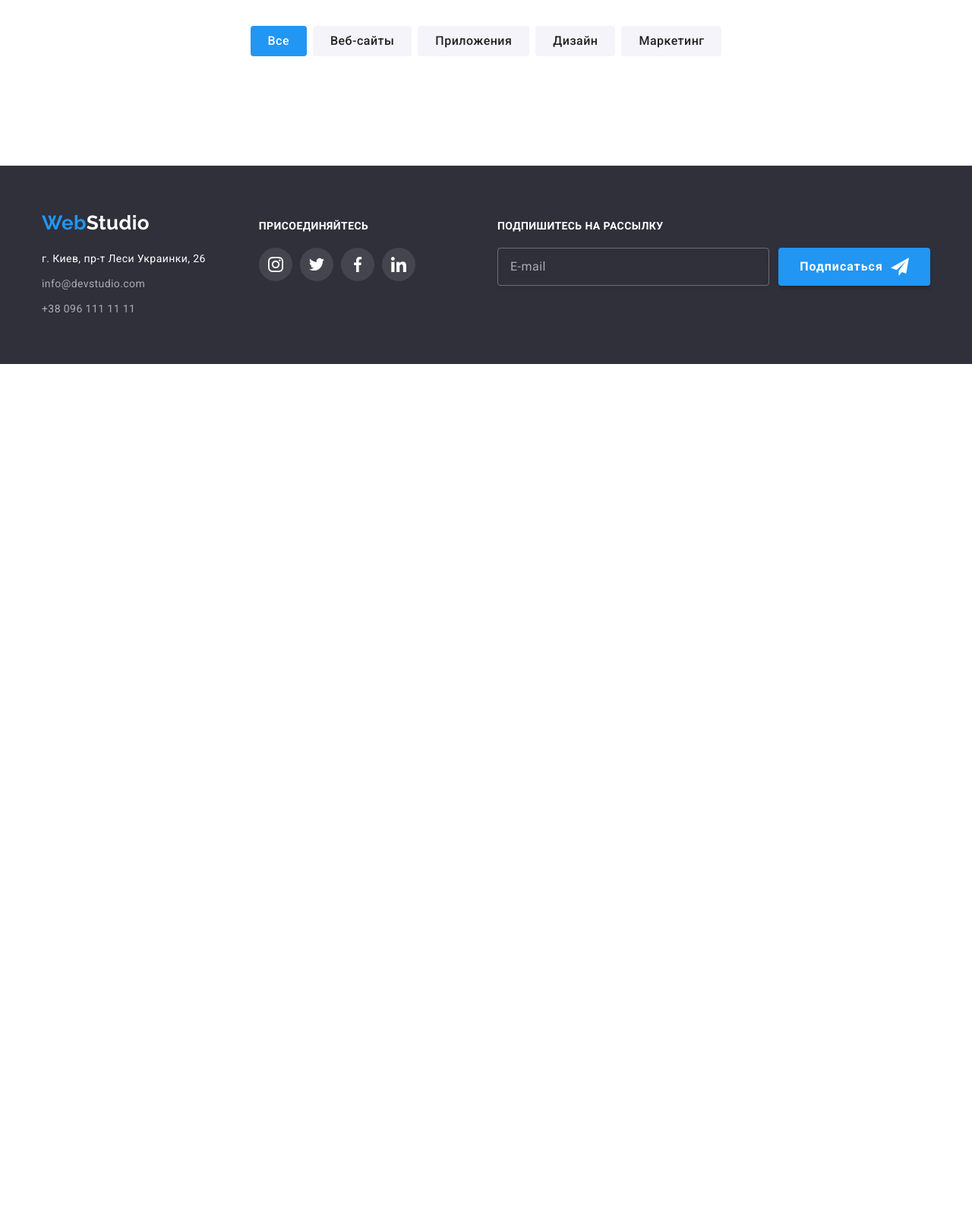
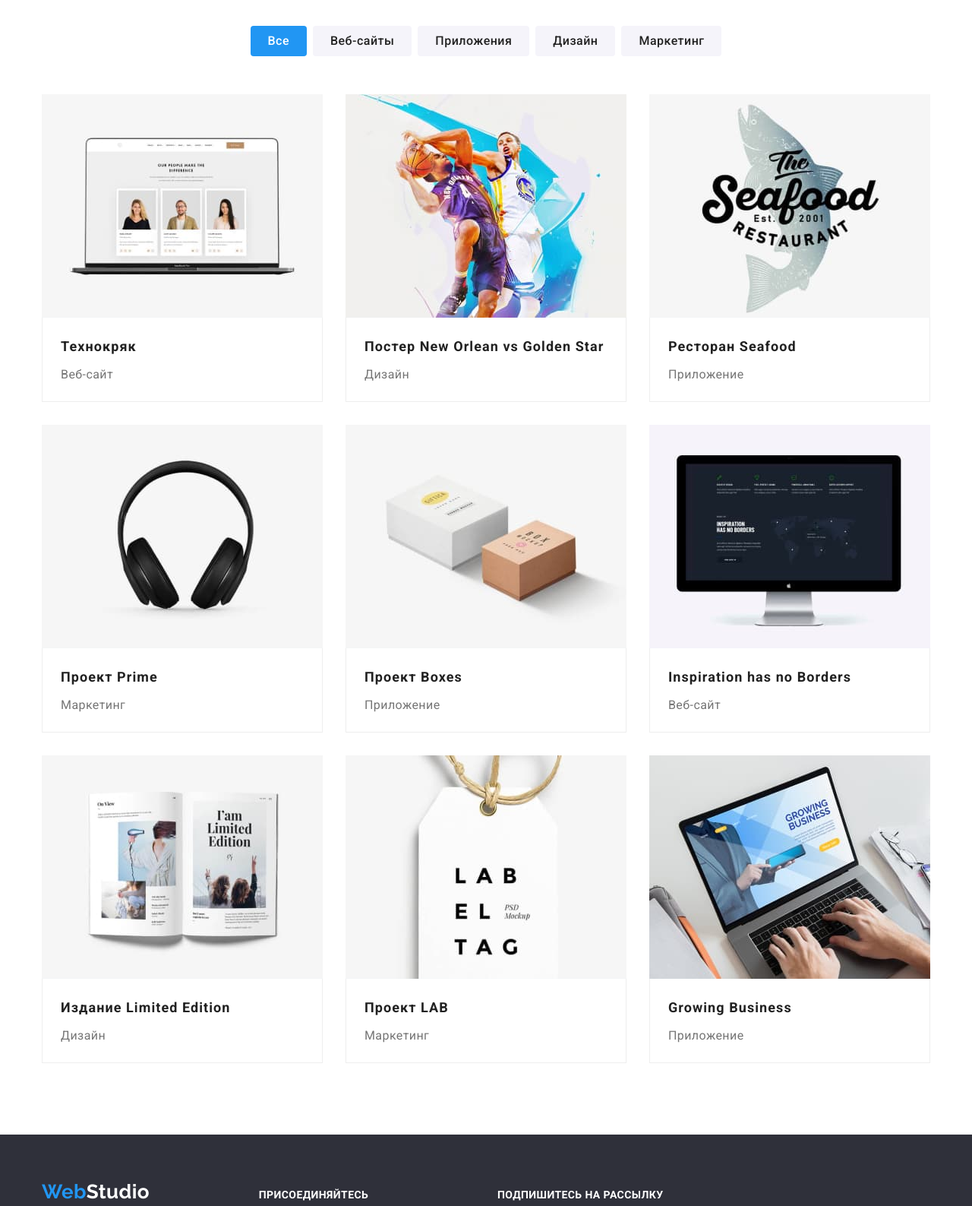
Before and after one commit to Dmytro80/goit-markup-hw-08, a plain HTML site: page portfolio.html in a window 1280 px wide. Shown: the part 60-1647 px from the top of the page at 76% size. Before the commit the page ends 800 px from the top, so only its background shows below. Drawn offline with nearby package versions, Linux system fonts and the light colour scheme.

Commit message:
+адаптив work-list

```diff
--- a/portfolio.html
+++ b/portfolio.html
@@ -98,7 +98,7 @@
 
           <!-- Список работ -->
 
-          <!-- <ul class="work-list list">
+          <ul class="work-list list">
             <li class="work-list__item">
               <a
                 class="work-list__link link"
@@ -107,12 +107,7 @@
                 rel="noopener noreferrer nofollow"
               >
                 <div class="work-list__thumb">
-                  <img
-                    src="./images/portfolio1.jpg"
-                    alt="ноутбук с открытым сайтом"
-                    width="370"
-                    height="294"
-                  />
+                  <img src="./images/portfolio1.jpg" alt="ноутбук с открытым сайтом" width="450" />
 
                   <p class="work-list__overlay">
                     Ресурс предлагает комплексные предложения с разным уровнем функционала и
@@ -139,8 +134,7 @@
                   <img
                     src="./images/portfolio2.jpg"
                     alt="два баскетболиста во время игры"
-                    width="370"
-                    height="294"
+                    width="450"
                   />
                   <p class="work-list__overlay">
                     Ресурс предлагает комплексные предложения с разным уровнем функционала и
@@ -169,8 +163,7 @@
                   <img
                     src="./images/portfolio3.jpg"
                     alt="логотип ресторана seafood в виде рыбы"
-                    width="370"
-                    height="294"
+                    width="450"
                   />
                   <p class="work-list__overlay">
                     Ресурс предлагает комплексные предложения с разным уровнем функционала и
@@ -194,7 +187,7 @@
                 rel="noopener noreferrer nofollow"
               >
                 <div class="work-list__thumb">
-                  <img src="./images/portfolio4.jpg" alt="наушники" width="370" height="294" />
+                  <img src="./images/portfolio4.jpg" alt="наушники" width="450" />
                   <p class="work-list__overlay">
                     Ресурс предлагает комплексные предложения с разным уровнем функционала и
                     сервисов. Все это позволит посетителю получить исчерпывающие сведения о компании
@@ -220,8 +213,7 @@
                   <img
                     src="./images/portfolio5.jpg"
                     alt="белая и коричневая упаковочные коробки"
-                    width="370"
-                    height="294"
+                    width="450"
                   />
                   <p class="work-list__overlay">
                     Ресурс предлагает комплексные предложения с разным уровнем функционала и
@@ -248,8 +240,7 @@
                   <img
                     src="./images/portfolio6.jpg"
                     alt="компютер с загруженным сайтом"
-                    width="370"
-                    height="294"
+                    width="450"
                   />
                   <p class="work-list__overlay">
                     Ресурс предлагает комплексные предложения с разным уровнем функционала и
@@ -273,12 +264,7 @@
                 rel="noopener noreferrer nofollow"
               >
                 <div class="work-list__thumb">
-                  <img
-                    src="./images/portfolio7.jpg"
-                    alt="открытая книга"
-                    width="370"
-                    height="294"
-                  />
+                  <img src="./images/portfolio7.jpg" alt="открытая книга" width="450" />
                   <p class="work-list__overlay">
                     Ресурс предлагает комплексные предложения с разным уровнем функционала и
                     сервисов. Все это позволит посетителю получить исчерпывающие сведения о компании
@@ -301,7 +287,7 @@
                 rel="noopener noreferrer nofollow"
               >
                 <div class="work-list__thumb">
-                  <img src="./images/portfolio8.jpg" alt="этикетка" width="370" height="294" />
+                  <img src="./images/portfolio8.jpg" alt="этикетка" width="450" />
                   <p class="work-list__overlay">
                     Ресурс предлагает комплексные предложения с разным уровнем функционала и
                     сервисов. Все это позволит посетителю получить исчерпывающие сведения о компании
@@ -327,8 +313,7 @@
                   <img
                     src="./images/portfolio9.jpg"
                     alt="человек работает на ноутбуке с приложением"
-                    width="370"
-                    height="294"
+                    width="450"
                   />
                   <p class="work-list__overlay">
                     Ресурс предлагает комплексные предложения с разным уровнем функционала и
@@ -343,7 +328,7 @@
                 </div>
               </a>
             </li>
-          </ul> -->
+          </ul>
         </div>
       </section>
     </main>
--- a/sass/layout/_work-list.scss
+++ b/sass/layout/_work-list.scss
@@ -1,18 +1,37 @@
 .work-list {
-  display: flex;
-  flex-wrap: wrap;
   margin-left: calc(-1 * var(--typical-margin));
   margin-bottom: calc(-1 * var(--typical-margin));
 
+  @include media(768px) {
+    display: flex;
+    flex-wrap: wrap;
+  }
+
   &__item {
-    flex-basis: calc(100% / 3 - var(--typical-margin));
     margin-left: var(--typical-margin);
     margin-bottom: var(--typical-margin);
     background: var(--primary-background-color);
+
+    @include media(768px) {
+      flex-basis: calc(100% / 2 - var(--typical-margin));
+    }
+
+    @include media(1200px) {
+      flex-basis: calc(100% / 3 - var(--typical-margin));
+    }
+  }
+
+  &__item:nth-child(1) {
+    .work-list__content {
+      @media screen and (min-width: 768px) and (max-width: 1199px) {
+        min-height: 147px;
+      }
+    }
   }
 
   &__link {
     display: block;
+
     transition: box-shadow 250ms var(--timing-function);
 
     &:hover,
```
Also changed, not shown: css/main.css, css/main.min.css, 2 other files.
